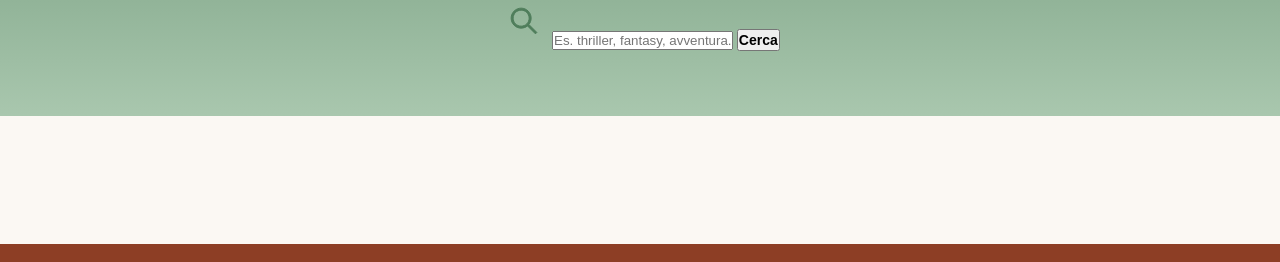
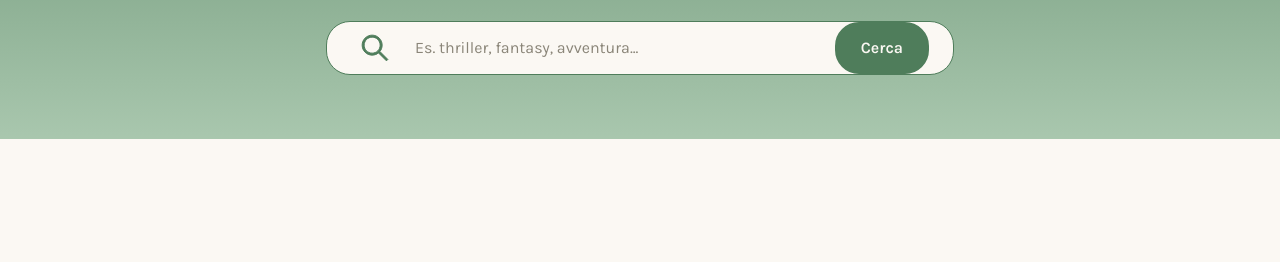
Before and after one commit to francescafranz/owly, a website built with Vite: page index.html in a window 1280 px wide. Shown: the part 329-591 px from the top of the page. Built offline with nearby package versions, Linux system fonts and the light colour scheme.

Commit message:
feat(style.css): add search bar, button styles and button classes

```diff
--- a/index.html
+++ b/index.html
@@ -26,7 +26,7 @@
             type="text"
             placeholder="Es. thriller, fantasy, avventura..."
             />
-            <button type="submit">Cerca</button>
+            <button class="button-primary" type="submit">Cerca</button>
           </form>
         </div>
       </header>
--- a/src/js/OwlyView.js
+++ b/src/js/OwlyView.js
@@ -56,7 +56,7 @@ function renderPagination(currentPage, totalPages) {
 //createBookCard(work): cover con fallback, titolo, autore/i, 'vedi dettagli' btn - formatAuthors da utils e vedi dettagli salva libro in appState.selectedBook
 function createBookCard(work) {
   const card = document.createElement('div');
-
+  card.classList.add('book-card');
   //Cover Image
   const bookCover = document.createElement('img');
   if (work.cover_id && work.cover_id !== null && work.cover_id !== undefined) {
@@ -74,7 +74,7 @@ function createBookCard(work) {
   authorsNames.textContent = formatAuthors(work.authors);
   const detailsButton = document.createElement('button');
   detailsButton.textContent = 'Vedi dettagli';
-  detailsButton.classList.add('show-details');
+  detailsButton.classList.add('show-details', 'button-secondary');
   detailsButton.dataset.key = work.key;
   infoContainer.append(bookTitle, authorsNames, detailsButton);
   card.append(bookCover, infoContainer);
@@ -129,9 +129,11 @@ function showModal(selectedBook, description) {
   const openLibraryButton = document.createElement('button');
   openLibraryButton.textContent = 'Apri in Open Library';
   openLibraryButton.addEventListener('click', () => window.open(`https://openlibrary.org${selectedBook.key}`, '_blank'));
+  openLibraryButton.classList.add('button-primary');
   const closeButton = document.createElement('button');
   closeButton.textContent = 'Chiudi';
   closeButton.addEventListener('click', closeModal);
+  closeButton.classList.add('button-secondary');
   modalFooter.append(openLibraryButton, closeButton);
   modalContainer.appendChild(modalFooter);
 
--- a/src/scss/style.scss
+++ b/src/scss/style.scss
@@ -103,10 +103,60 @@ h4 {
   line-height: 26px;
 }
 
-.label-tag, button {
+.label-tag {
   font-size: 14px;
   line-height: 18px;
   font-weight: 600;
+}
+
+//Buttons
+
+button {
+  padding: 10px 48px;
+  border-radius: var(--default-radius);
+  font-family: var(--text-font);
+  font-size: 16px;
+  line-height: 24px;
+  font-weight: 600;
+  cursor: pointer;
+  transition: all 0.2s ease;
+  border: 2px solid var(--primary);
+  &:hover,
+  &:focus,
+  &:active {
+    border-color: var(--secondary);
+  }
+  &:disabled{
+    border-color: var(--neutral-dark);
+  }
+}
+
+//Primary
+.button-primary {
+  background-color: var(--primary);
+  color: var(--white);
+  &:hover,
+  &:focus,
+  &:active {
+    background-color: var(--secondary);
+  }
+  &:disabled {
+    background-color: var(--neutral-dark);
+  }
+}
+
+//Secondary
+.button-secondary {
+  background-color: var(--white);
+  color: var(--primary);
+  &:hover,
+  &:focus,
+  &:active {
+    color: var(--secondary);
+  }
+  &:disabled {
+    color: var(--neutral-dark);
+  }
 }
 
 // -- App Layout --
@@ -124,6 +174,47 @@ header {
 
 .header-content {
   text-align: center;
+}
+
+// Search box
+.search-box {
+  display: flex;
+  align-items: center;
+  max-width: 628px;
+  width: 90%;
+  margin: 24px auto 0;
+  height: 54px;
+  border: 1px solid var(--primary);
+  border-radius: var(--default-radius);
+  padding: 0 24px;
+  background-color: var(--white);
+}
+
+.search-box .button-primary {
+  padding: 12px 24px;
+  flex-shrink: 0;
+}
+
+.search-icon {
+  width: 48px;
+  height: 48px;
+  flex-shrink: 0;
+}
+
+#subject-input {
+  flex: 1;
+  border: none;
+  outline: none;
+  background-color: transparent;
+  font-family: var(--text-font);
+  font-size: 16px;
+  line-height: 24px;
+  color: var(--black);
+  padding: 0 16px;
+
+  &::placeholder {
+    color: var(--neutral-dark);
+  }
 }
 
 // -- Results Style --
```
